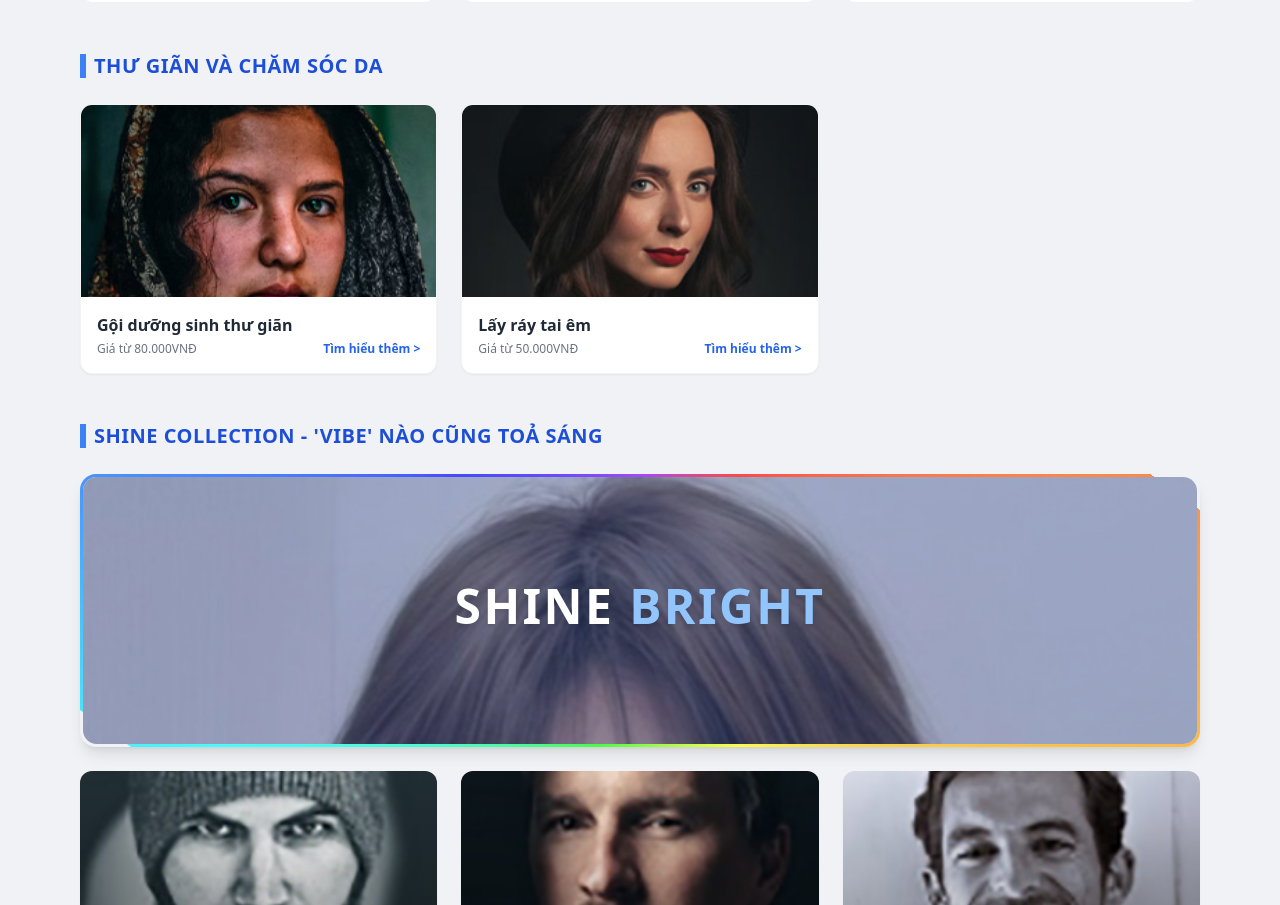
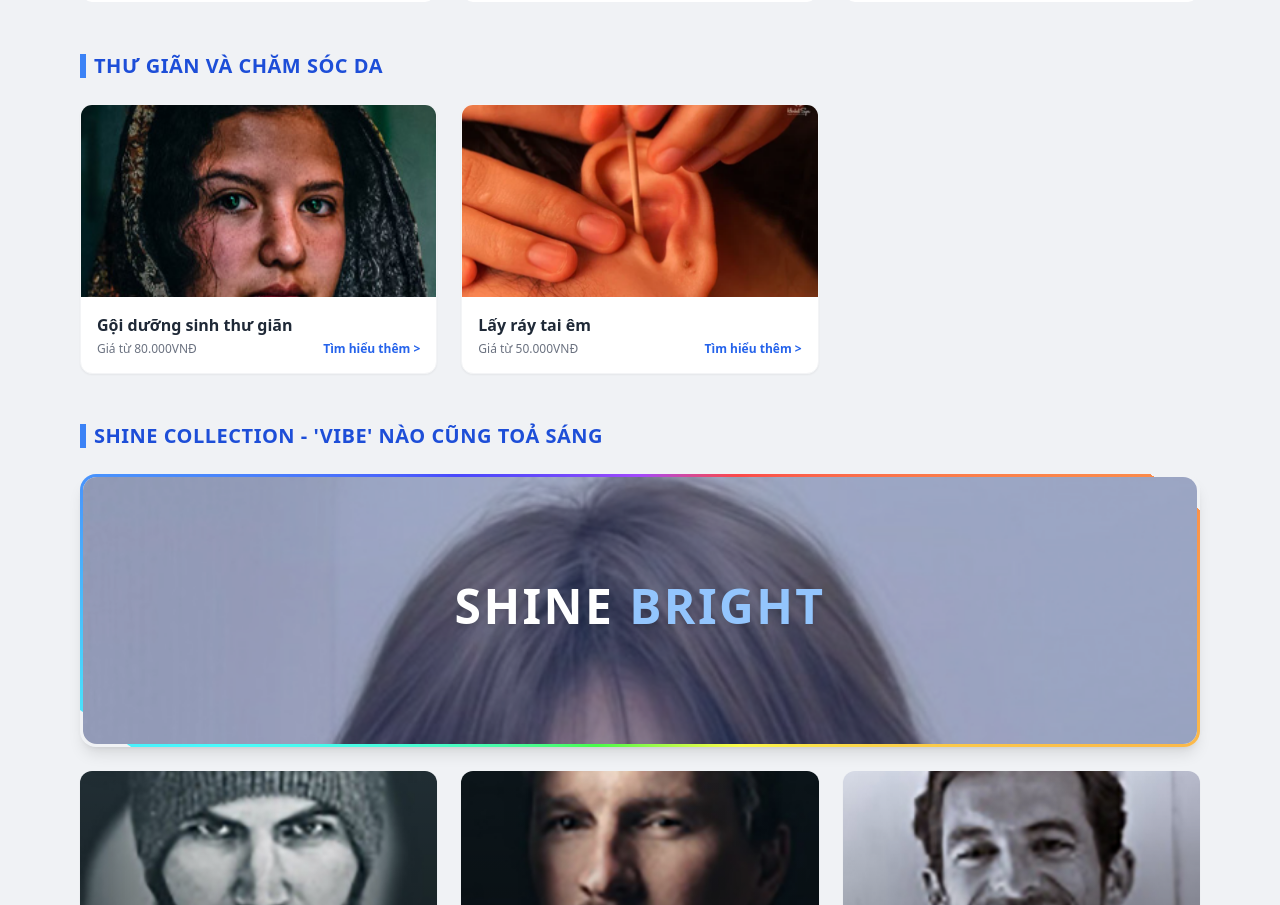
Before and after one commit to LuongManhHa31/salon--booking-, a React (Vite) app in the folder frontend/: page / in a window 1280 px wide. Shown: the part 1085-1990 px from the top of the page. Built offline with nearby package versions, Linux system fonts and the light colour scheme.

Commit message:
UI: Update Lấy ráy tai êm image with user provided photo

```diff
--- a/frontend/src/pages/HomePage.tsx
+++ b/frontend/src/pages/HomePage.tsx
@@ -147,7 +147,7 @@ export function HomePage() {
         <div className="grid grid-cols-1 md:grid-cols-3 gap-6">
           {[
             { name: "Gội dưỡng sinh thư giãn", price: "80.000", img: "/images/female3.jpg" },
-            { name: "Lấy ráy tai êm", price: "50.000", img: "/images/female4.jpg" },
+            { name: "Lấy ráy tai êm", price: "50.000", img: "/images/lay-ray-tai.png" },
           ].map((s, i) => (
             <Link to="/services" key={i} className="bg-white rounded-xl overflow-hidden shadow-sm hover:shadow-md transition-shadow group border border-gray-100 block">
               <div className="h-48 overflow-hidden bg-gray-200">
```
Also changed, not shown: frontend/public/images/lay-ray-tai.png (added).
